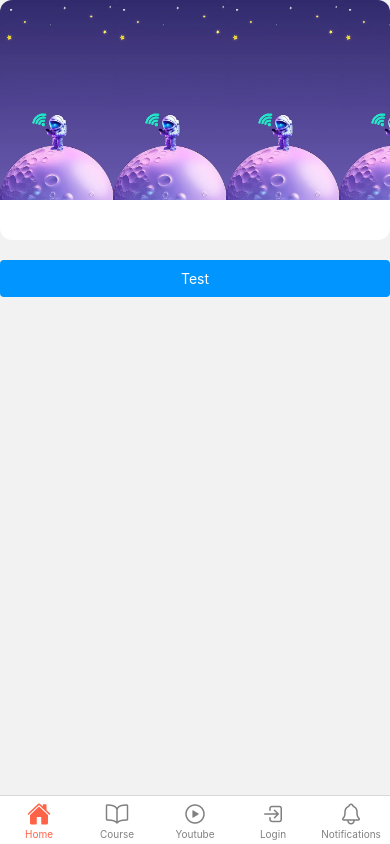
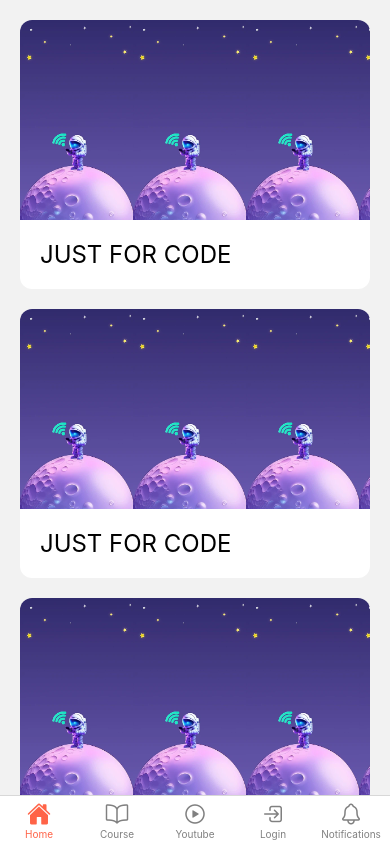
Before and after one commit to ansariabdulahad/JUST-STUDY-NATIVE, a React Native app: screen /Layout in a window 390 px wide. Built offline with nearby package versions, Linux system fonts and the light colour scheme.

Commit message:
onscroll end detected and referesh code done in seprete module

```diff
--- a/Component/Home/index.jsx
+++ b/Component/Home/index.jsx
@@ -1,22 +1,50 @@
 import React, { useCallback, useState } from "react";
 import { Button, Card, Main } from "../Reusable";
+import { View } from "react-native";
 
 const Home = () => {
 
-    const [x, setX] = useState(false);
+    const [refreshHome, setRefreshHome] = useState(false);
+
     const handle = useCallback(() => {
-        setX(!x);
-    }, []);
+        setRefreshHome(true);
+        setTimeout(() => {
+            setRefreshHome(false);
+        }, 5000);
+    }, [refreshHome]);
+
+    const detectScrollEnd = ({ nativeEvent }) => {
+        const { layoutMeasurement, contentOffset, contentSize } = nativeEvent;
+
+        if ((layoutMeasurement.height + contentOffset.y) >= (contentSize.height - 20)) {
+            console.log("Scroll End !");
+        }
+    }
 
     return (
-        <Main>
+        <Main
+            refreshing={refreshHome}
+            onRefresh={handle}
+            colors={['red', 'green', 'yellow', 'blue']}
+            onScroll={detectScrollEnd}
+        >
+            <View style={{
+                padding: 20
+            }}>
+                {
+                    Array(10).fill('JUST FOR CODE').map((item, index) => (
                         <Card
+                            title={item}
+                            key={index}
                             image={require('../../assets/welcomeImages/a.png')}
                         />
+                    ))
+                }
                 <Button
                     onPress={handle}
                 >Test</Button>
-        </Main>
+            </View>
+        </Main >
     );
 }
 
--- a/Component/Reusable/Button/index.jsx
+++ b/Component/Reusable/Button/index.jsx
@@ -4,7 +4,6 @@ import { primary } from "../Color";
 import { Font } from '../';
 
 const Button = ({ children, backgroundColor = primary, size, color = "white", type }) => {
-    console.log("I AM BUTTON");
     return (
         <TouchableOpacity>
             <View style={{
--- a/Component/Reusable/Main/index.jsx
+++ b/Component/Reusable/Main/index.jsx
@@ -1,28 +1,14 @@
 import React, { useCallback, useState } from "react";
 import { RefreshControl, ScrollView, View } from "react-native";
 
-const Main = ({ children }) => {
-
-    const [referesh, setReferesh] = useState(false);
-
-    const handleReferesh = useCallback(() => {
-        setReferesh(true);
-        setTimeout(() => {
-            setReferesh(false);
-        }, 5000);
-    }, [referesh]);
+const Main = ({ children, onScroll = null, ...rest }) => {
 
     return (
         <View>
             <ScrollView
+                onScroll={onScroll}
                 refreshControl={
-                    <RefreshControl
-                        refreshing={referesh}
-                        onRefresh={handleReferesh}
-                        // progressBackgroundColor={'grey'}
-                        colors={['red', 'green', 'blue']}
-                        // size={'large'}
-                    />
+                    <RefreshControl {...rest} />
                 }
             >
                 {children}
```
Lines whose indentation alone changed are shown as unchanged.
